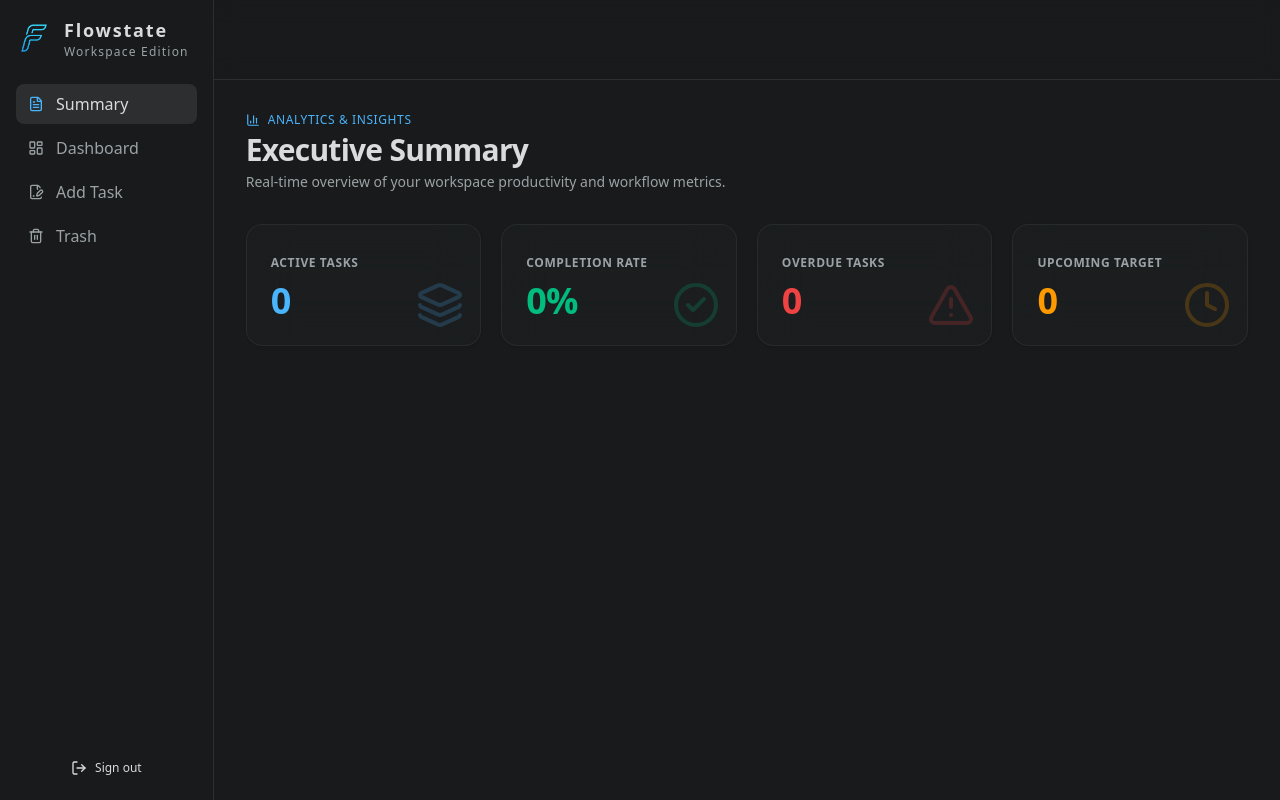
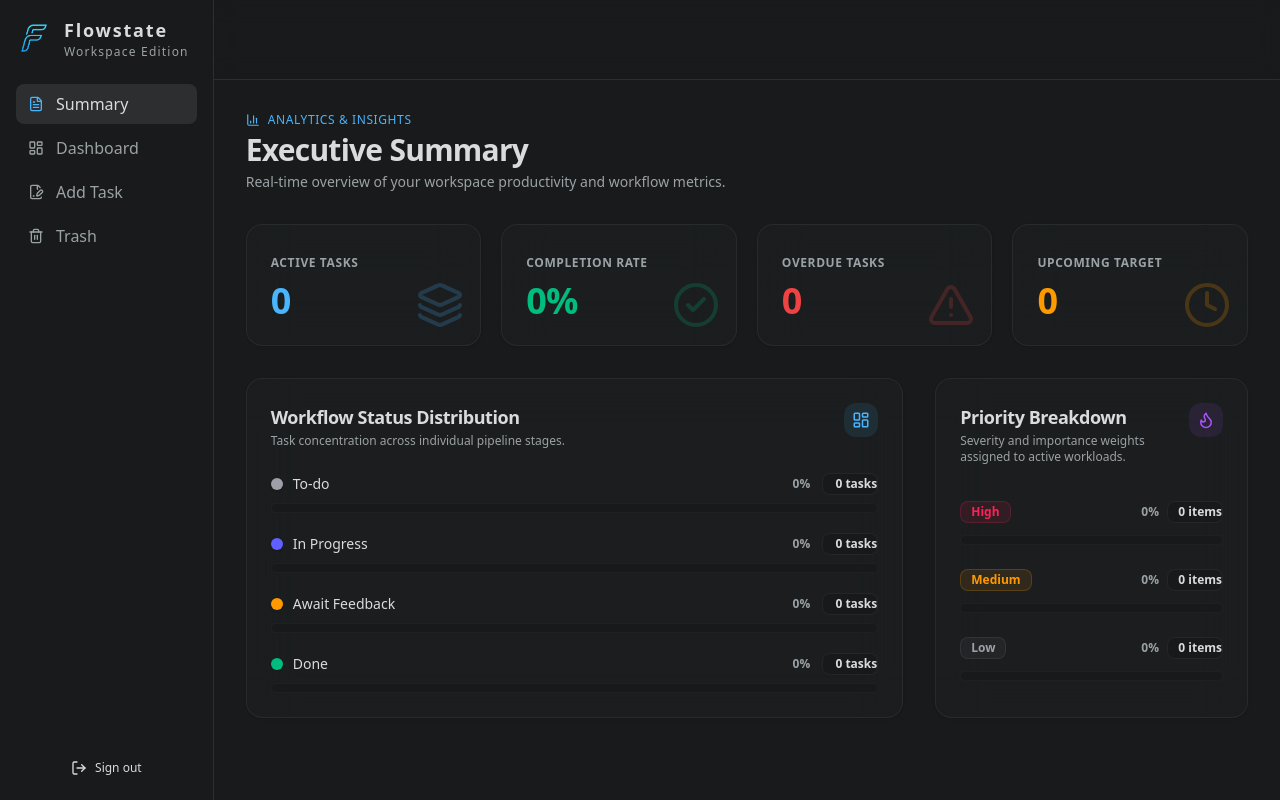
Before and after one commit to Chneemann/flowstate, a Next.js app: page /summary in a window 1280 px wide. Built offline with nearby package versions, Linux system fonts and the light colour scheme; no server answers; the database is empty; sample sign-in values are in the browser's storage.

Commit message:
feat(summary): add status distribution and priority breakdown breakdown analytical cards

```diff
--- a/app/(app)/summary/page.tsx
+++ b/app/(app)/summary/page.tsx
@@ -9,6 +9,8 @@ import { TaskService } from "@/services/task.service";
 import { COLUMNS } from "@/types/task";
 import SummaryHeader from "./sections/SummaryHeader";
 import SummaryKpiGrid from "./sections/SummaryKpiGrid";
+import SummaryStatusCard from "./sections/SummaryStatusCard";
+import SummaryPriorityCard from "./sections/SummaryPriorityCard";
 
 /**
  * Calculates comprehensive analytical metrics from the user's active task collection.
@@ -93,6 +95,17 @@ export default async function SummaryPage() {
         overdueTasks={analytics.overdueTasks}
         upcomingDueTasks={analytics.upcomingDueTasks}
       />
+
+      <div className="grid grid-cols-1 lg:grid-cols-3 gap-8">
+        <SummaryStatusCard
+          totalTasks={analytics.totalTasks}
+          statusCounts={analytics.statusCounts}
+        />
+        <SummaryPriorityCard
+          totalTasks={analytics.totalTasks}
+          priorityCounts={analytics.priorityCounts}
+        />
+      </div>
     </div>
   );
 }
--- /dev/null
+++ b/app/(app)/summary/sections/SummaryPriorityCard.tsx
@@ -0,0 +1,94 @@
+/**
+ * @file app/summary/sections/SummaryPriorityCard.tsx
+ * @description Client component rendering the priority severity analysis breakdown.
+ */
+
+"use client";
+
+import { Flame } from "lucide-react";
+import { PRIORITY_CONFIG } from "@/types/task";
+
+/**
+ * Properties for the SummaryPriorityCard component.
+ *
+ * @interface SummaryPriorityCardProps
+ * @property {number} totalTasks - The total number of tasks to calculate percentages against.
+ * @property {Record<string, number>} priorityCounts - An object containing counts for each priority level.
+ */
+interface SummaryPriorityCardProps {
+  totalTasks: number;
+  priorityCounts: Record<string, number>;
+}
+
+/**
+ * Renders a priority breakdown card featuring progress bars, count badges,
+ * percentage statistics, and severity configuration tags for high, medium, and low tasks.
+ *
+ * @param {SummaryPriorityCardProps} props - The component props.
+ * @returns {JSX.Element} The rendered summary priority card component.
+ */
+export default function SummaryPriorityCard({
+  totalTasks,
+  priorityCounts,
+}: SummaryPriorityCardProps) {
+  return (
+    <div className="bg-card/40 border border-border/80 backdrop-blur-xl p-4 sm:p-6 rounded-2xl shadow-sm flex flex-col justify-between space-y-6">
+      <div className="flex items-start justify-between">
+        <div>
+          <h3 className="text-lg font-bold tracking-tight">
+            Priority Breakdown
+          </h3>
+          <p className="text-xs text-foreground-muted mt-0.5">
+            Severity and importance weights assigned to active workloads.
+          </p>
+        </div>
+        <div className="bg-accent/10 text-accent p-2 rounded-xl shrink-0">
+          <Flame size={18} />
+        </div>
+      </div>
+
+      <div className="space-y-6 my-auto">
+        {(["high", "medium", "low"] as const).map((pKey) => {
+          const count = priorityCounts[pKey] || 0;
+          const percentage =
+            totalTasks > 0 ? Math.round((count / totalTasks) * 100) : 0;
+          const config = PRIORITY_CONFIG[pKey];
+
+          return (
+            <div key={pKey} className="space-y-3">
+              <div className="flex items-center justify-between text-sm">
+                <span
+                  className={`px-2.5 py-0.5 rounded-lg text-xs font-semibold border ${config.className}`}
+                >
+                  {config.label}
+                </span>
+
+                <div className="flex items-center gap-2">
+                  <span className="text-xs text-foreground-muted font-semibold w-10 text-right">
+                    {percentage}%
+                  </span>
+                  <span className="bg-background/80 py-0.5 rounded-lg border border-border/60 text-xs font-bold w-14 text-right inline-block">
+                    {count} {count === 1 ? "item" : "items"}
+                  </span>
+                </div>
+              </div>
+
+              <div className="w-full bg-background/80 h-2.5 rounded-full overflow-hidden border border-border/40">
+                <div
+                  className={`h-full transition-all duration-500 ease-out ${
+                    pKey === "high"
+                      ? "bg-destructive"
+                      : pKey === "medium"
+                        ? "bg-amber-500"
+                        : "bg-primary"
+                  }`}
+                  style={{ width: `${percentage}%` }}
+                />
+              </div>
+            </div>
+          );
+        })}
+      </div>
+    </div>
+  );
+}
--- /dev/null
+++ b/app/(app)/summary/sections/SummaryStatusCard.tsx
@@ -0,0 +1,88 @@
+/**
+ * @file app/summary/sections/SummaryStatusCard.tsx
+ * @description Client component rendering the workflow status distribution progress breakdown.
+ */
+
+"use client";
+
+import { LayoutDashboard } from "lucide-react";
+import { COLUMNS } from "@/types/task";
+
+/**
+ * Properties for the SummaryStatusCard component.
+ *
+ * @interface SummaryStatusCardProps
+ * @property {number} totalTasks - The total number of tasks across all statuses.
+ * @property {Record<string, number>} statusCounts - A record mapping each status identifier to its respective task count.
+ */
+interface SummaryStatusCardProps {
+  totalTasks: number;
+  statusCounts: Record<string, number>;
+}
+
+/**
+ * Renders the workflow status distribution card showing progress bars, percentages,
+ * and task counts for each individual pipeline stage.
+ *
+ * @param {SummaryStatusCardProps} props - The component props.
+ * @returns {JSX.Element} The rendered summary status card component.
+ */
+export default function SummaryStatusCard({
+  totalTasks,
+  statusCounts,
+}: SummaryStatusCardProps) {
+  return (
+    <div className="lg:col-span-2 bg-card/40 border border-border/80 backdrop-blur-xl p-4 sm:p-6 rounded-2xl shadow-sm space-y-6">
+      <div className="flex items-start justify-between">
+        <div>
+          <h3 className="text-lg font-bold tracking-tight">
+            Workflow Status Distribution
+          </h3>
+          <p className="text-xs text-foreground-muted mt-0.5">
+            Task concentration across individual pipeline stages.
+          </p>
+        </div>
+        <div className="bg-primary/10 text-primary p-2 rounded-xl shrink-0">
+          <LayoutDashboard size={18} />
+        </div>
+      </div>
+
+      <div className="space-y-5">
+        {COLUMNS.map((col) => {
+          const count = statusCounts[col.id] || 0;
+          const percentage =
+            totalTasks > 0 ? Math.round((count / totalTasks) * 100) : 0;
+
+          return (
+            <div key={col.id} className="space-y-2">
+              <div className="flex items-center justify-between text-sm">
+                <div className="flex items-center gap-2.5 font-medium">
+                  <span
+                    className={`w-3 h-3 rounded-full shadow-sm ${col.color}`}
+                  />
+                  <span>{col.title}</span>
+                </div>
+
+                <div className="flex items-center gap-3">
+                  <span className="text-xs text-foreground-muted font-semibold w-10 text-right">
+                    {percentage}%
+                  </span>
+                  <span className="bg-background/80 py-0.5 rounded-lg border border-border/60 text-xs font-bold w-14 text-right inline-block">
+                    {count} {count === 1 ? "task" : "tasks"}
+                  </span>
+                </div>
+              </div>
+
+              <div className="w-full bg-background/80 h-2.5 rounded-full overflow-hidden border border-border/40">
+                <div
+                  className={`h-full transition-all duration-500 ease-out ${col.color}`}
+                  style={{ width: `${percentage}%` }}
+                />
+              </div>
+            </div>
+          );
+        })}
+      </div>
+    </div>
+  );
+}
```
